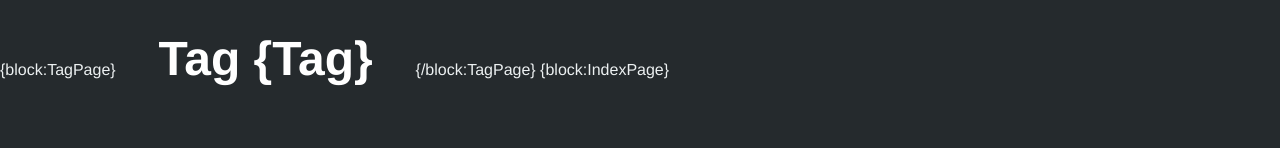
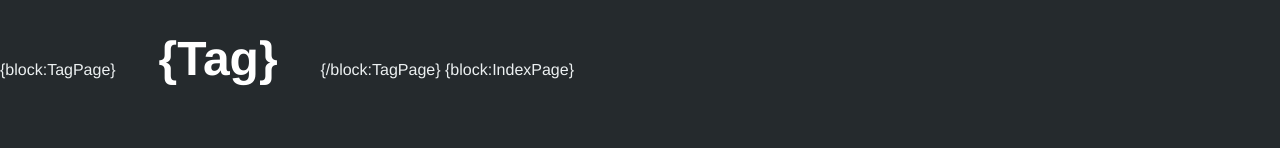
Before and after one commit to pazguille/geekstickers, a plain HTML site: page index.html in a window 1280 px wide. Shown: the part 156-304 px from the top of the page. Drawn offline with Linux system fonts and the light colour scheme; a web font is replaced by a local one.

Commit message:
Update view

```diff
--- a/index.html
+++ b/index.html
@@ -863,7 +863,7 @@ h2.tags {
     </header>
 
     {block:TagPage}
-        <h2 class="tags {Tag}">Tag {Tag}</h2>
+        <h2 class="tags {Tag}">{Tag}</h2>
     {/block:TagPage}
 
     {block:IndexPage}
```
